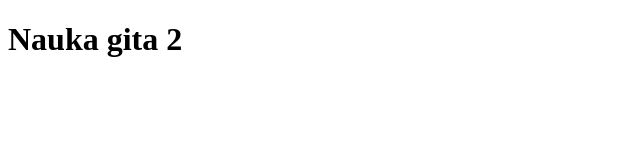
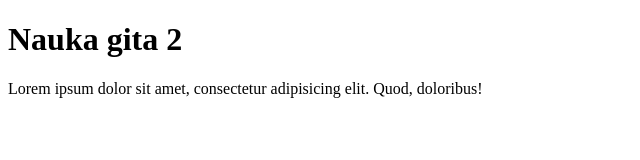
Before and after one commit to korradman/nauka-gita-2, a plain HTML site: page index.html in a window 1280 px wide. Shown: the whole page, without its empty margins (0-640 px from the left). Drawn offline with Linux system fonts and the light colour scheme.

Commit message:
Add initial content

```diff
--- a/index.html
+++ b/index.html
@@ -6,6 +6,7 @@
 </head>
 <body>
    <h1>Nauka gita 2</h1>
+    <p>Lorem ipsum dolor sit amet, consectetur adipisicing elit. Quod, doloribus!</p>
 
 </body>
 </html>
```
